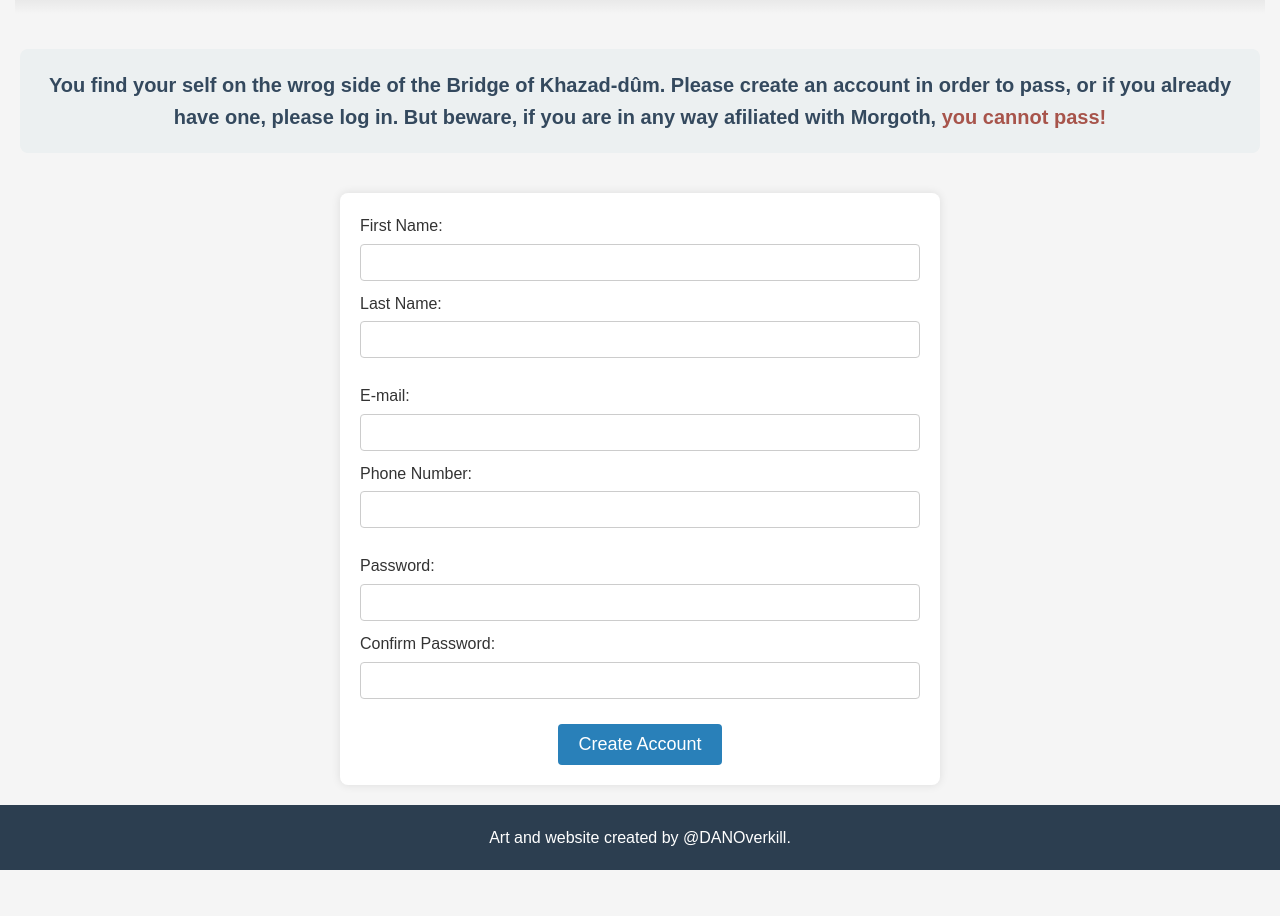
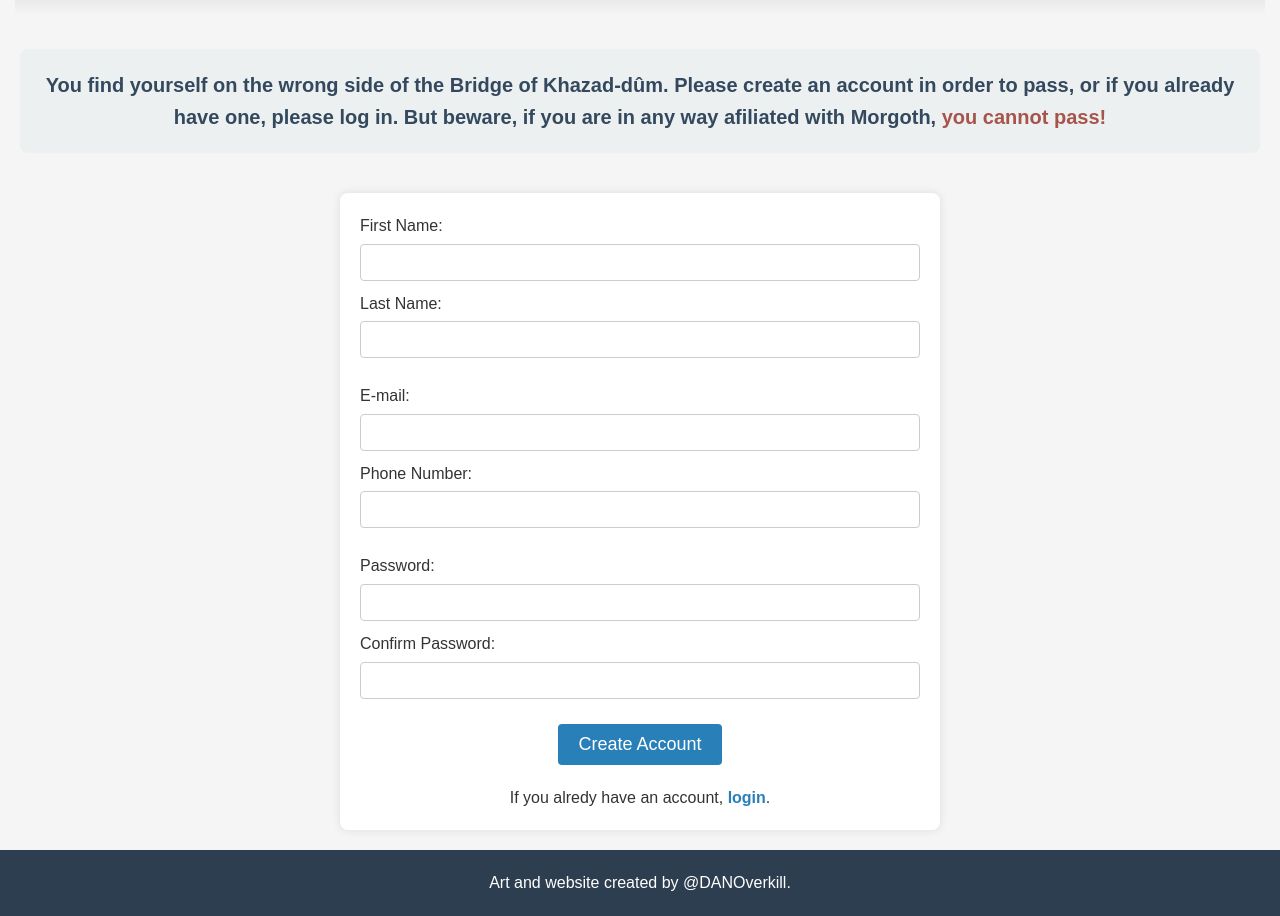
Before and after one commit to DANOverkill/SighUp_Form, a plain HTML site: page index.html in a window 1280 px wide. Shown: the part 301-1217 px from the top of the page. Before the commit the page ends 1171 px from the top, so only its background shows below. Drawn offline with Linux system fonts and the light colour scheme; grey boxes are pictures that could not be loaded.

Commit message:
added the option to to login if you already have an account and styled it.

```diff
--- a/index.html
+++ b/index.html
@@ -14,7 +14,7 @@
         </header>
         <div class="summery">
             <h2 id="summery">
-                You find your self on the wrog side of the Bridge of Khazad-dûm.
+                You find yourself on the wrong side of the Bridge of Khazad-dûm.
                 Please create an account in order to pass, or if you already have one,
                 please log in. But beware, if you are in any way afiliated with Morgoth,
                 <span id="cannot-pass">you cannot pass!</span>
@@ -55,6 +55,7 @@
             <div id="form-submit">
                 <div class="page-buttons" id="create-acc">
                     <button type="submit" form="signup-form">Create Account</button>
+                    <div class="login_link">If you alredy have an account, <spam id="login_link">login</spam>.</div>
                 </div>
             </div>
         </div>
--- a/style.css
+++ b/style.css
@@ -129,3 +129,25 @@ body {
     color: white;
     margin-top: auto;
 }
+
+/* Styling for the login link container */
+.login_link {
+    text-align: center; /* Center the text */
+    margin-top: 20px; /* Add some space above the link */
+    font-size: 16px; /* Set a standard font size */
+    color: #333; /* Default text color */
+}
+
+/* Styling for the login link itself */
+#login_link {
+    color: #2980b9; /* Blue color for the link */
+    font-weight: bold; /* Make the link text bold */
+    text-decoration: none; /* Remove the underline */
+    cursor: pointer; /* Change cursor to pointer on hover */
+}
+
+/* Hover effect for the login link */
+#login_link:hover {
+    text-decoration: underline; /* Underline on hover */
+    color: #3498db; /* Slightly lighter blue on hover */
+}
```
